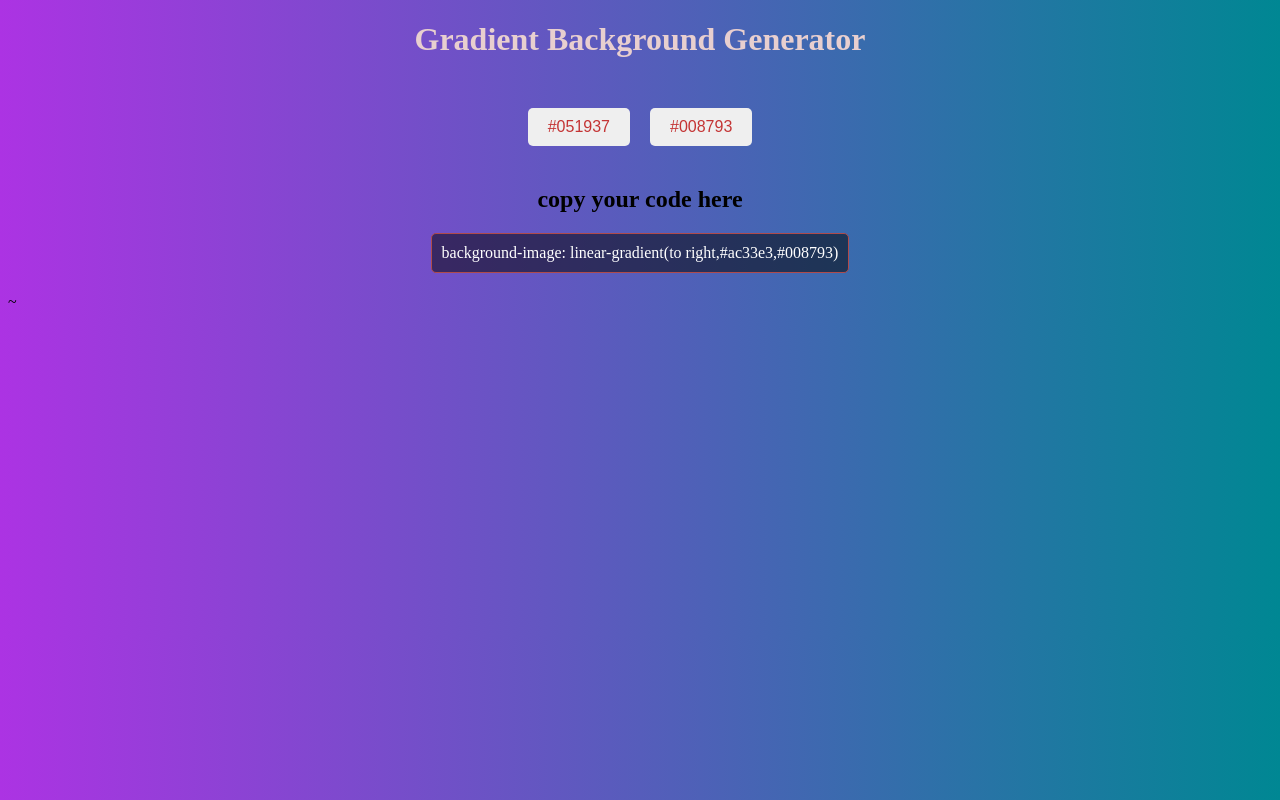
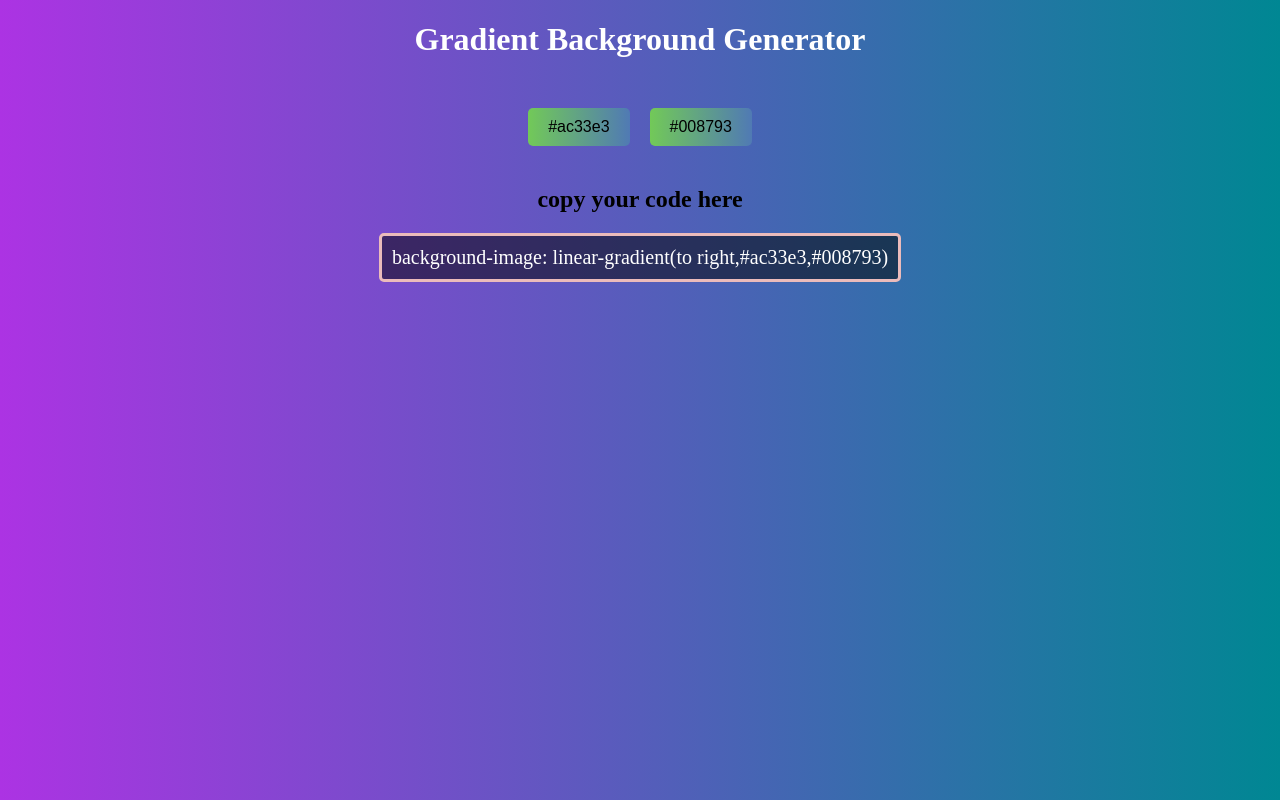
Before and after one commit to sumanisfr/Gradientmaker, a plain HTML site: page projctGradient.html in a window 1280 px wide. Both pictures are taken after a click on the button "#051937". Drawn offline with Linux system fonts and the light colour scheme.

Commit message:
new changes

```diff
--- a/projctGradient.html
+++ b/projctGradient.html
@@ -5,12 +5,13 @@
     <meta name="viewport" content="width=device-width, initial-scale=1.0">
     <title>Event object Example </title>
     <style>
+
 body {
     background-color: rgb(130, 166, 228);
 }
 h1 {
     text-align: center;
-            color: rgb(232, 207, 207);
+    color: white;
 }
 section {
     display: flex;
@@ -28,19 +29,22 @@
     padding: 10px 20px;
     margin: 0 10px;
     border: none;
+    background-color: rgb(156, 177, 236);
     border-radius: 5px;
-            color: rgb(196, 52, 52);
+    color: rgb(0, 0, 0);
     font-size: 16px;
     cursor: pointer;
+    background-image: linear-gradient(to right,#72c958,#507ab4)
 }
 .copycode {
     padding: 10px;
-            border: 1px solid rgb(175, 75, 75);
+    border: 3px solid rgb(235, 187, 187);
     border-radius: 5px;
     color: white;
-            font-size: 16px;
+    font-size: 20px;
     background-color: rgba(0, 0, 0, 0.5);
 }
+
 
 
     </style>
@@ -78,17 +82,19 @@
       };
 
         const handleButton1 = () => {
-            let rgb1 = hexValues();
+            rgb1 = hexValues();
 
             console.log(rgb1);
+            btn1.innerText = rgb1;
             document.body.style.backgroundImage = `linear-gradient(to right,${rgb1},${rgb2})`;
             copyDiv.textContent = `background-image: linear-gradient(to right,${rgb1},${rgb2})`;
 
         };
 
         const handleButton2 = () => {
-            let rgb2 = hexValues();
+            rgb2 = hexValues();
             console.log(rgb2);
+            btn2.innerText = rgb2;
             document.body.style.backgroundImage = `linear-gradient(to right,${rgb1},${rgb2})`;
             copyDiv.textContent = `background-image: linear-gradient(to right,${rgb1},${rgb2})`;
 
@@ -99,8 +105,10 @@
         btn1.addEventListener("click", handleButton1);
         btn2.addEventListener("click", handleButton2);
 
-
+       copyDiv.addEventListener("click",()=>{
+        navigator.clipboard.writeText(copyDiv.innerText);
+       })
     </script>
 
 </body>
-</html>~
+</html>
```
Lines whose indentation alone changed are shown as unchanged.
